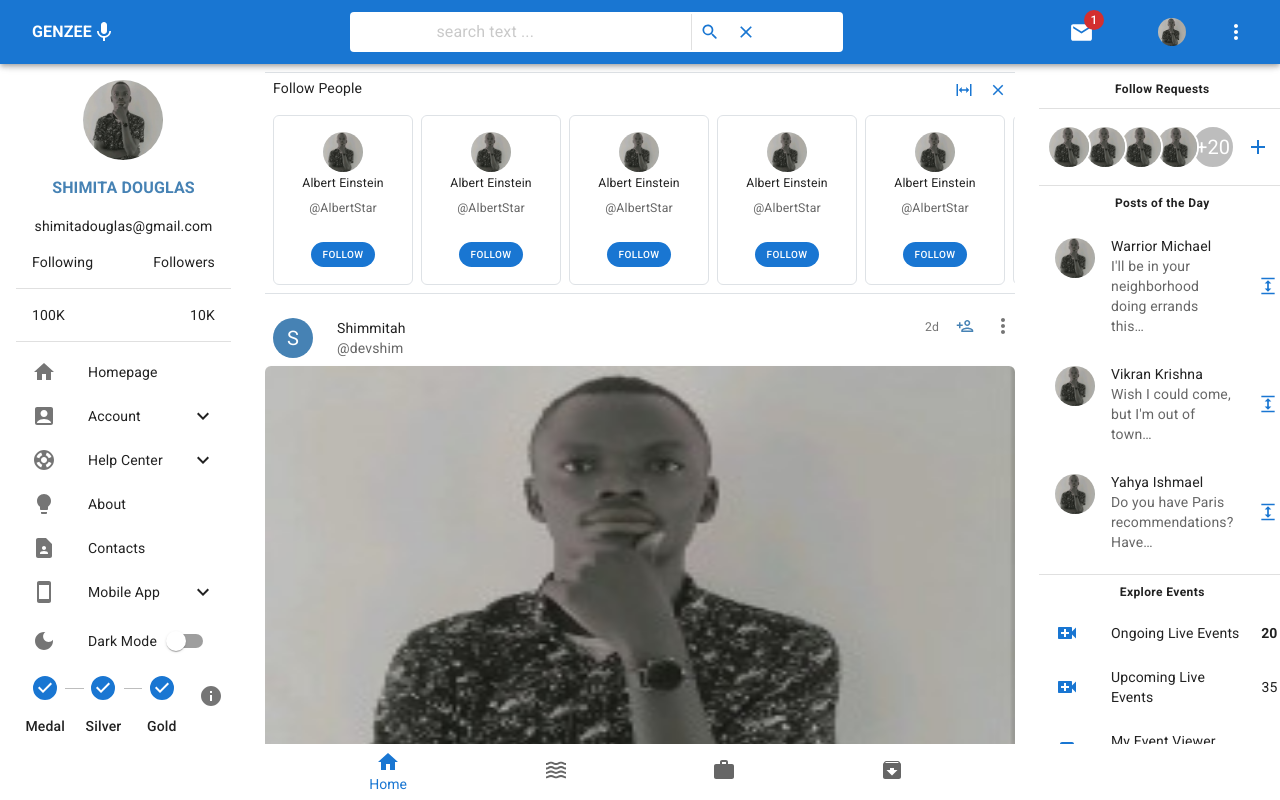
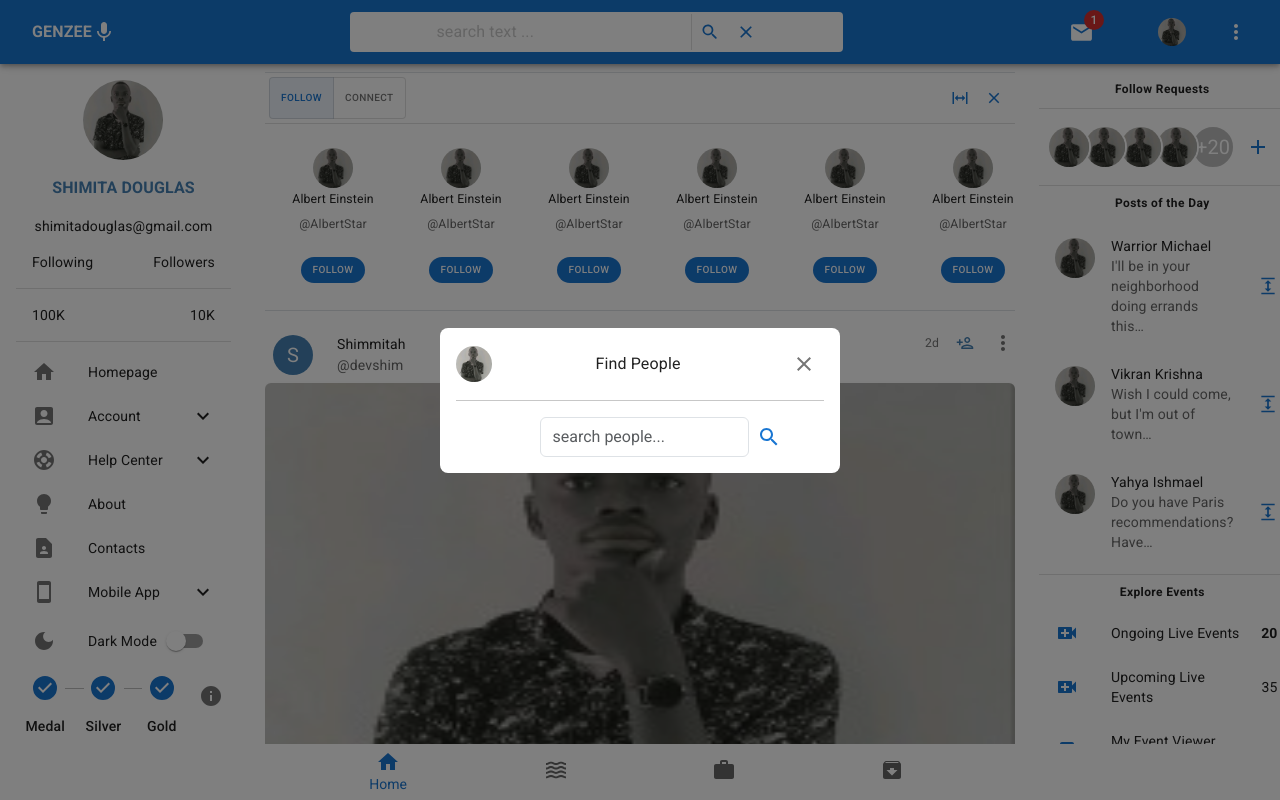
Before and after one commit to Shimmita/Genzee, a React (Create React App) app: page / in a window 1280 px wide. Both pictures are taken after a click on the button 964 px from the left and 90 px from the top of the page. Shown: the top 800 px of the page. Built offline with nearby package versions, Linux system fonts and the light colour scheme.

Commit message:
implementing togle follow/connect

```diff
--- a/src/components/feed/Feed.jsx
+++ b/src/components/feed/Feed.jsx
@@ -16,7 +16,6 @@ import DownloadPageTabs from "../more/download/Download";
 import BottomViral from "../more/bottom/BottomViral";
 import BottomJobs from "../more/bottom/BottomJobs";
 import BottomArchive from "../more/bottom/BottomArchive";
-import RefreshBox from "../refresh/RefreshBox";
 
 const Feed = () => {
   // backdrop state
@@ -35,7 +34,6 @@ const Feed = () => {
     isViralPage,
     isJobsPage,
     isArchivePage,
-    isRefreshBox,
   } = useSelector((state) => state.appUI);
 
   // run the listening component hook
@@ -43,8 +41,7 @@ const Feed = () => {
 
   return (
     <Box flex={3} p={1}>
-      {/* show refresh box */}
-      {isRefreshBox && defaultState && <RefreshBox />}
+
       {/* show default card and contents */}
       {defaultState && <FeedDefaultContent />}
       {/* show the view all accounts of the drawer or sidebar */}
--- a/src/components/feed/FeedDefaultContent.jsx
+++ b/src/components/feed/FeedDefaultContent.jsx
@@ -1,31 +1,55 @@
-import { Box, IconButton, Typography } from "@mui/material";
+import { Box, Divider, IconButton } from "@mui/material";
 import React from "react";
 import CardFeed from "../custom/CardFeed";
 import PeopleContainer from "../people/PeopleContainer";
 import { Close, Expand } from "@mui/icons-material";
+import ModalMorePeople from "../people/ModalMorePeople";
+import ToggleButton from "@mui/material/ToggleButton";
+import ToggleButtonGroup from "@mui/material/ToggleButtonGroup";
 
 const FeedDefaultContent = () => {
   // for follow people
   const items = Array.from({ length: 10 }, (_, i) => i);
 
+  const [openPostModal, setOpenPostModal] = React.useState(false);
+  const [followConnect, setFollowConnect] = React.useState(0);
+
+  // handle showing follow or connect
+  const handleChange = (event, update) => {
+    setFollowConnect(update);
+  };
+  // handle opening of the modal
+  const handleShowingModalMorePeople = () => {
+    setOpenPostModal(true);
+  };
+
   return (
     <Box>
-      <Box className="border-top border-bottom mb-3">
+      <Box className="border-bottom border-top  mb-3">
         <Box
           display={"flex"}
           justifyContent={"space-between"}
           alignItems={"center"}
+          className="p-1"
         >
-          <Typography
-            variant="body2"
-            component={"div"}
-            className="ps-2 pt-1 mb-2"
-          >
-            Follow People
-          </Typography>
+          <Box  >
+            <ToggleButtonGroup
+              color="primary"
+              value={followConnect}
+              exclusive
+              onChange={handleChange}
+            >
+              <ToggleButton value={0}>
+                <small style={{fontSize:'x-small'}} >follow</small>
+              </ToggleButton>
+              <ToggleButton value={1}>
+              <small style={{fontSize:'x-small'}}>connect</small>
+              </ToggleButton>
+            </ToggleButtonGroup>
+          </Box>
 
           <Box display={"flex"}>
-            <IconButton>
+            <IconButton onClick={handleShowingModalMorePeople}>
               <Expand
                 color="primary"
                 sx={{ rotate: "90deg", width: 18, height: 18 }}
@@ -40,8 +64,14 @@ const FeedDefaultContent = () => {
             </IconButton>
           </Box>
         </Box>
-
+        <Divider component={'div'} />
+        {/* follow people container */}
         <PeopleContainer items={items} />
+        {/* follow more people modal */}
+        <ModalMorePeople
+          openPostModal={openPostModal}
+          setOpenPostModal={setOpenPostModal}
+        />
       </Box>
       <CardFeed />
       <CardFeed />
--- a/src/components/people/FollowSuggestion.jsx
+++ b/src/components/people/FollowSuggestion.jsx
@@ -10,14 +10,10 @@ export default function FollowSuggetion() {
     <Box bgcolor={"background.default"} color={"text.primary"}>
       <Card
         elevation={0}
-        sx={{ width: 140, height: 170 }}
-        className="border rounded"
+        sx={{ width: 120, height: 170 }}
+        className="rounded"
       >
-        {/* <Box display={"flex"} justifyContent={"flex-end"}>
-          <IconButton>
-            <Close color="primary" sx={{ width: 15, height: 15 }} />
-          </IconButton>
-        </Box> */}
+
         <CardContent>
           <Box display={"flex"} justifyContent={"center"}>
             <Avatar src={devImage} />
--- /dev/null
+++ b/src/components/people/ModalMorePeople.jsx
@@ -0,0 +1,90 @@
+import { Close, Search } from "@mui/icons-material";
+import {
+  Avatar,
+  Box,
+  IconButton,
+  Modal,
+  styled,
+  Tooltip,
+  Typography,
+} from "@mui/material";
+import React from "react";
+import devImage from "../../images/dev.jpeg";
+
+const StyledModalPost = styled(Modal)({
+  display: "flex",
+  alignItems: "center",
+  justifyContent: "center",
+  margin: "10px",
+});
+
+const ModalMorePeople = ({ openPostModal, setOpenPostModal }) => {
+  // handle the closing of the modal
+  const handleCloseModal = () => setOpenPostModal(false);
+  return (
+    <StyledModalPost
+      open={openPostModal}
+      onClose={(e) => setOpenPostModal(false)}
+      aria-labelledby="modal-modal-title"
+      aria-describedby="modal-modal-description"
+    >
+      <Box
+        width={400}
+        p={2}
+        borderRadius={2}
+        bgcolor={"background.default"}
+        color={"text.primary"}
+      >
+        <Box
+          display={"flex"}
+          justifyContent={"space-between"}
+          alignItems={"center"}
+          mb={2}
+        >
+          <Avatar src={devImage} sx={{ width: 36, height: 36 }} />
+
+          <Typography className="text-center" variant="body1" component={"div"}>
+            Find People
+          </Typography>
+          <IconButton onClick={handleCloseModal}>
+            <Close />
+          </IconButton>
+        </Box>
+        <hr />
+
+        {/* toolbar like box */}
+        <Box className="d-flex justify-content-center">
+          {/* form for searching poople */}
+          <form className="d-flex ps-5">
+            <input
+              type="text"
+              className="form-control"
+              placeholder={"search people..."}
+            />
+
+            <Tooltip title={"post"}>
+              <IconButton type="submit">
+                <Search color="primary" />
+              </IconButton>
+            </Tooltip>
+          </form>
+        </Box>
+        <Box
+          maxHeight={600}
+          sx={{
+            overflowX: "auto",
+            // Hide scrollbar for Chrome, Safari and Opera
+            "&::-webkit-scrollbar": {
+              display: "none",
+            },
+            // Hide scrollbar for IE, Edge and Firefox
+            "-ms-overflow-style": "none",
+            "scrollbar-width": "none",
+          }}
+        ></Box>
+      </Box>
+    </StyledModalPost>
+  );
+};
+
+export default ModalMorePeople;
--- a/src/components/refresh/RefreshBox.jsx
+++ /dev/null
@@ -1,48 +0,0 @@
-import { RefreshOutlined } from "@mui/icons-material";
-import { Box, Button, Typography } from "@mui/material";
-import React from "react";
-import useScrolledDown from "../hooks/useScrolledDown";
-import { useSelector } from "react-redux";
-
-const RefreshBox = () => {
-  const { isScrolledDown } = useSelector((state) => state.appUI);
-
-  // run the listening component hook
-  useScrolledDown();
-  if (isScrolledDown) {
-    return;
-  }
-
-  return (
-    <Box
-      m={1}
-      sx={{
-        position: "fixed",
-        top: "60%",
-        right:
-          window.screen.availWidth <= 500
-            ? "-8%"
-            : window.screen.availWidth > 1000
-            ? "26%"
-            : "-3%",
-      }}
-    >
-      <Button
-        sx={{ rotate: "270deg"}}
-        size="small"
-        variant="contained"
-        endIcon={<RefreshOutlined />}
-      >
-        <Typography
-          sx={{ textTransform: "capitalize" }}
-          className="w-100 text-center "
-          variant="body2"
-        >
-          Latest
-        </Typography>
-      </Button>
-    </Box>
-  );
-};
-
-export default RefreshBox;
--- a/src/components/utilities/GetScreenWidth.jsx
+++ b/src/components/utilities/GetScreenWidth.jsx
@@ -32,7 +32,7 @@ export const GetScreenWidth = () => {
     : window.screen.availWidth <= 1700
     ? 600
     : window.screen.availWidth <= 2000
-    ? 700
+    ? 750
     : window.screen.availWidth <= 2500
     ? 850
     : window.screen.availWidth <= 3000
```
